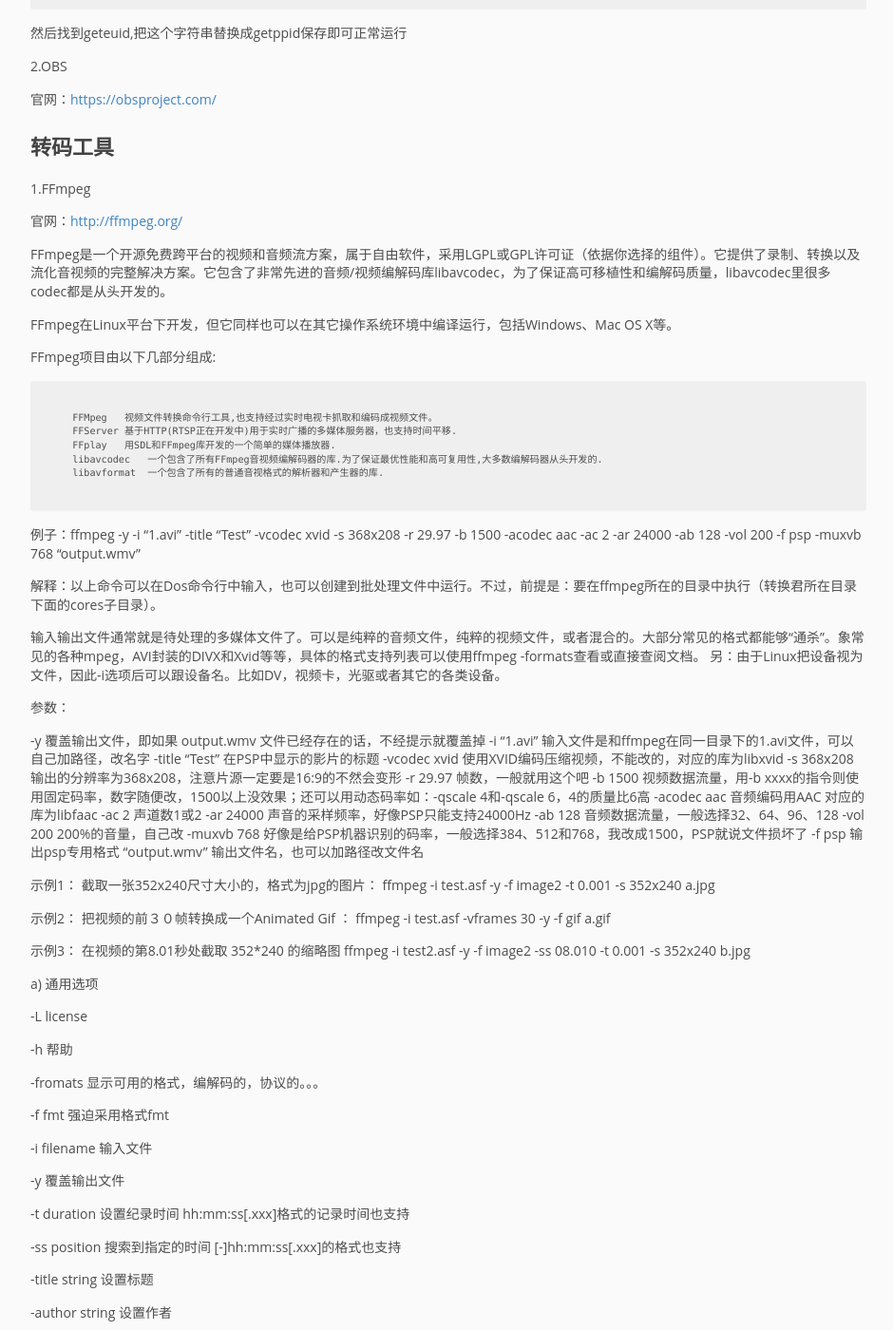
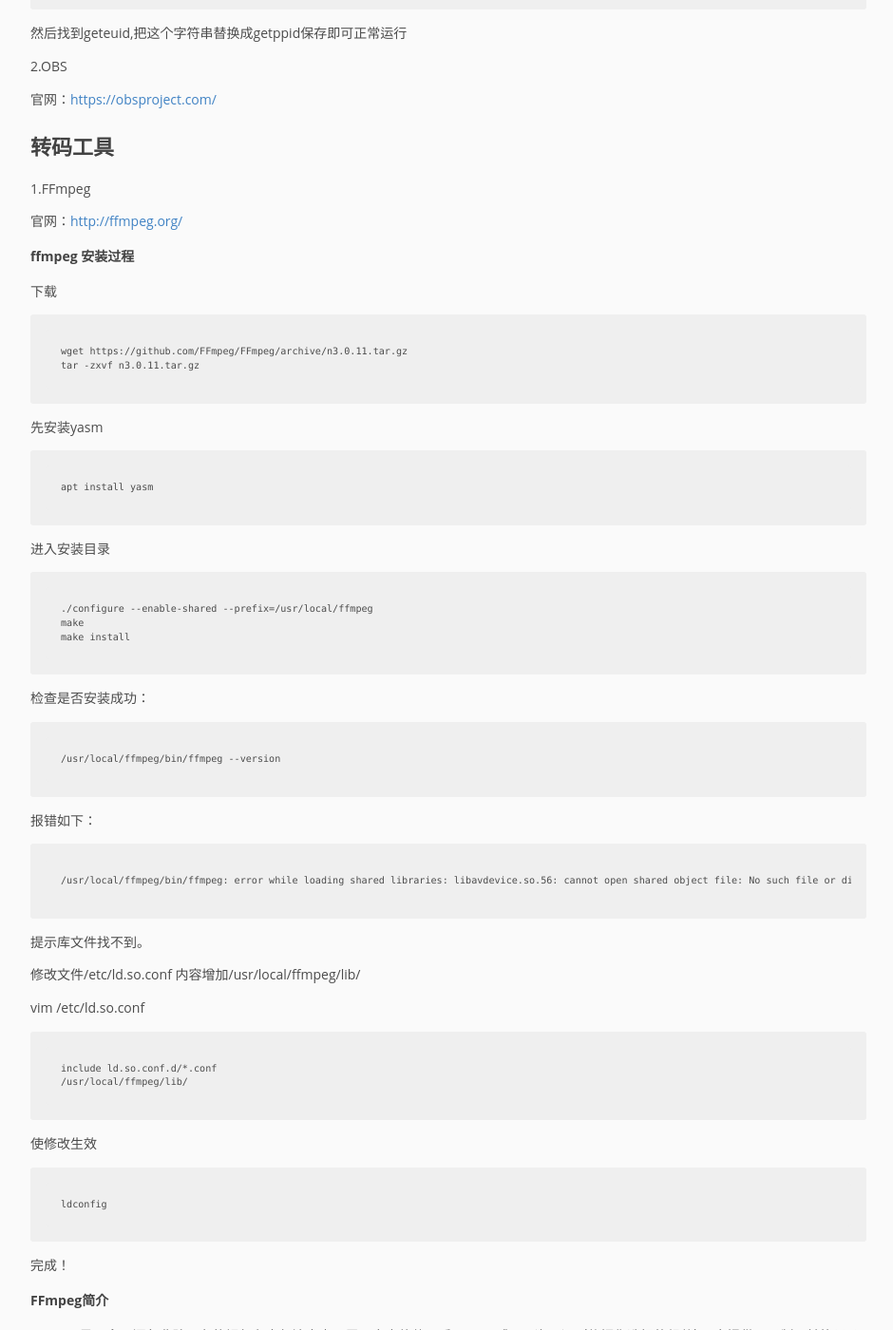
Before and after one commit to pingmalu/pingmalu.github.io, a Jekyll site: the page built from _posts/2017-12-29-流媒体技术.md, in a window 1280 px wide and 1400 px high, scrolled down 823 px. Shown: the whole window at 95% size, without its empty margins (168-1108 px from the left). Built offline with Jekyll 4.4.1, drawn with Linux system fonts in a browser that asks for light colours.

Commit message:
'update'

```diff
--- a/_posts/2017-12-29-流媒体技术.md
+++ b/_posts/2017-12-29-流媒体技术.md
@@ -38,6 +38,47 @@
 
 官网：[http://ffmpeg.org/](http://ffmpeg.org/)
 
+### ffmpeg 安装过程
+
+下载
+
+	wget https://github.com/FFmpeg/FFmpeg/archive/n3.0.11.tar.gz
+	tar -zxvf n3.0.11.tar.gz
+
+先安装yasm
+
+	apt install yasm
+
+进入安装目录
+
+	./configure --enable-shared --prefix=/usr/local/ffmpeg
+	make
+	make install
+
+检查是否安装成功：
+
+	/usr/local/ffmpeg/bin/ffmpeg --version
+
+报错如下：
+
+	/usr/local/ffmpeg/bin/ffmpeg: error while loading shared libraries: libavdevice.so.56: cannot open shared object file: No such file or directory
+
+提示库文件找不到。
+
+修改文件/etc/ld.so.conf 内容增加/usr/local/ffmpeg/lib/
+
+vim /etc/ld.so.conf
+
+	include ld.so.conf.d/*.conf
+	/usr/local/ffmpeg/lib/
+
+使修改生效
+
+	ldconfig
+
+完成！
+
+### FFmpeg简介
 
 FFmpeg是一个开源免费跨平台的视频和音频流方案，属于自由软件，采用LGPL或GPL许可证（依据你选择的组件）。它提供了录制、转换以及流化音视频的完整解决方案。它包含了非常先进的音频/视频编解码库libavcodec，为了保证高可移植性和编解码质量，libavcodec里很多codec都是从头开发的。
 
```
